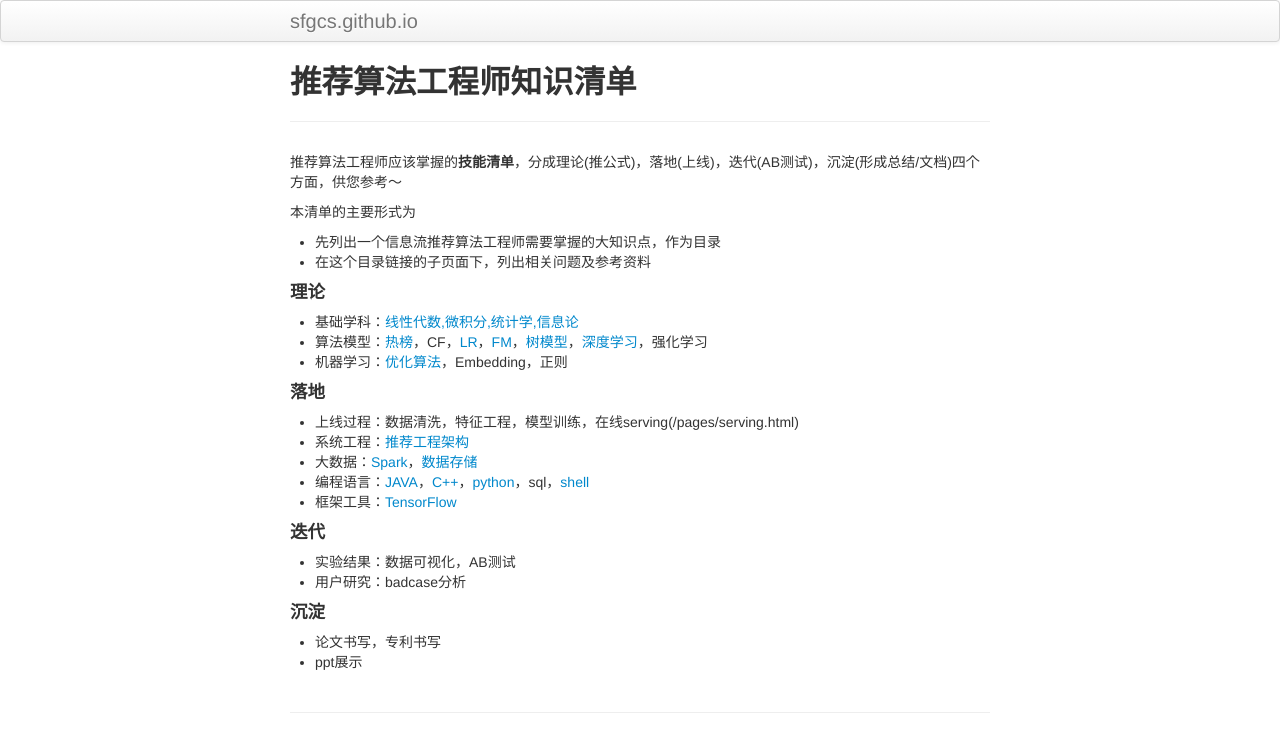
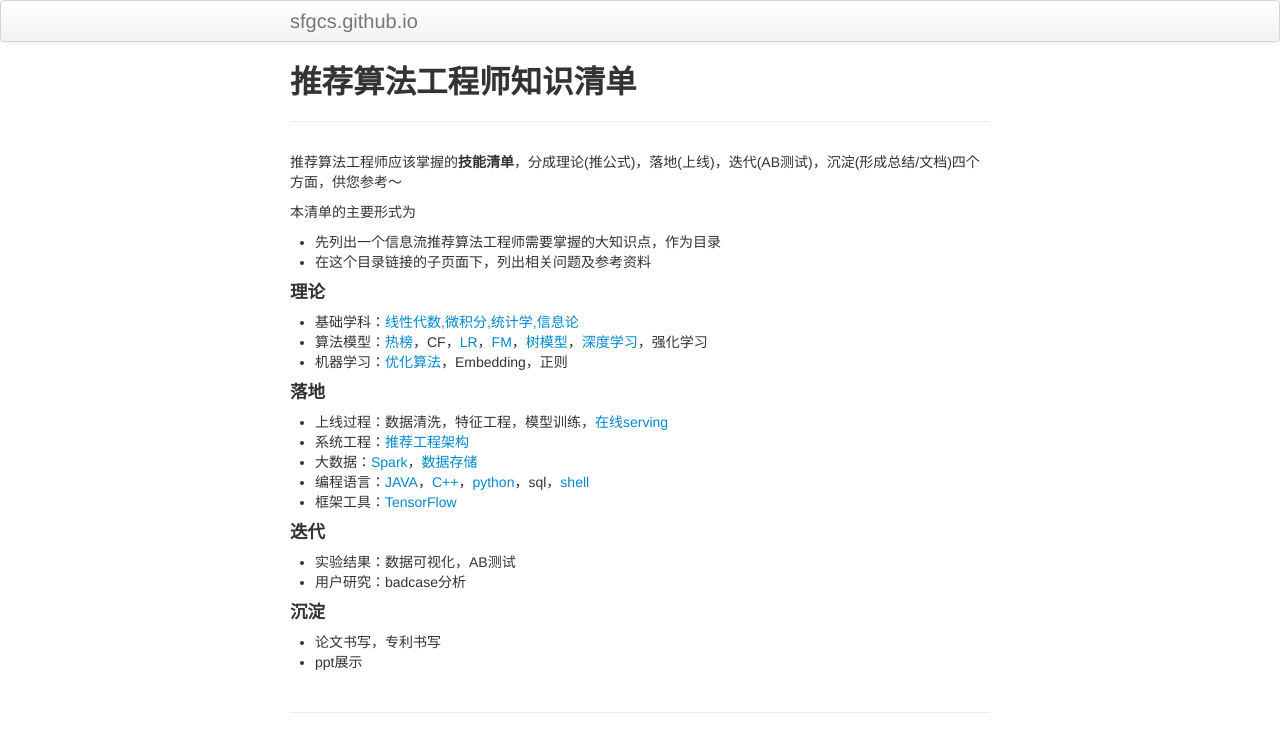
Before and after one commit to sfgcs/sfgcs.github.io, a Jekyll site: the page built from index.md, in a window 1280 px wide. Shown: the top 752 px of the page. Built offline with Jekyll 4.4.1, drawn with Linux system fonts in a browser that asks for light colours.

Commit message:
Update index.md

```diff
--- a/index.md
+++ b/index.md
@@ -19,7 +19,7 @@ description: 如何成为一名推荐算法工程师详细补充版
 
 #### 落地
 
-- 上线过程：数据清洗，特征工程，模型训练，在线serving(/pages/serving.html)
+- 上线过程：数据清洗，特征工程，模型训练，[在线serving](/pages/serving.html)
 - 系统工程：[推荐工程架构](/pages/arch.html)
 - 大数据：[Spark](/pages/spark.html)，[数据存储](/pages/data_store.html)
 - 编程语言：[JAVA](/pages/java.html)，[C++](/pages/c++.html)，[python](/pages/python.html)，sql，[shell](/pages/linux.html)
```
